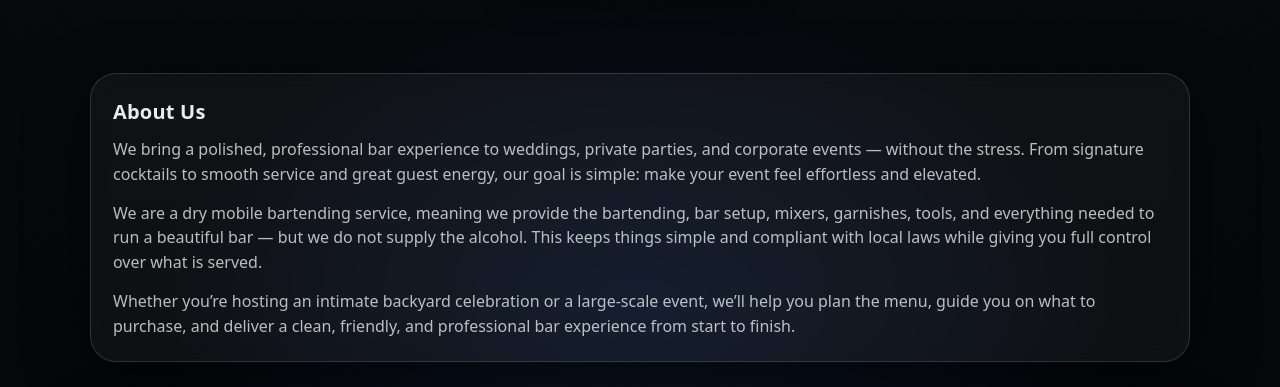
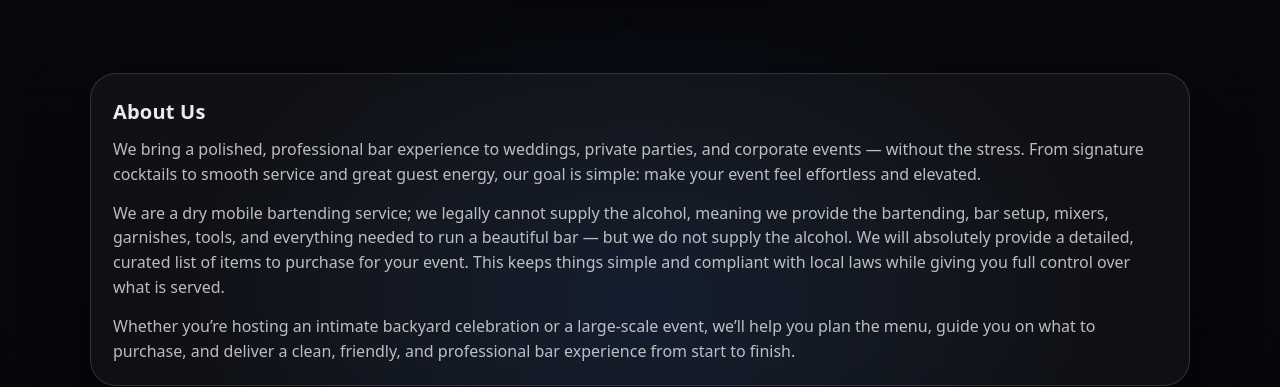
Before and after one commit to jakepbrown27/KBBStaticSite, a plain HTML site: page index.html in a window 1280 px wide. Shown: the part 413-800 px from the top of the page. Drawn offline with Linux system fonts and the light colour scheme.

Commit message:
updates about us

```diff
--- a/index.html
+++ b/index.html
@@ -72,7 +72,8 @@
             </p>
 
             <p class="muted">
-                We are a dry mobile bartending service, meaning we provide the bartending, bar setup, mixers, garnishes, tools, and everything needed to run a beautiful bar — but we do not supply the alcohol.
+                We are a dry mobile bartending service; we legally cannot supply the alcohol, meaning we provide the bartending, bar setup, mixers, garnishes, tools, and everything needed to run a beautiful bar — but we do not supply the alcohol.
+                We will absolutely provide a detailed, curated list of items to purchase for your event.
                 This keeps things simple and compliant with local laws while giving you full control over what is served.
             </p>
 
```
